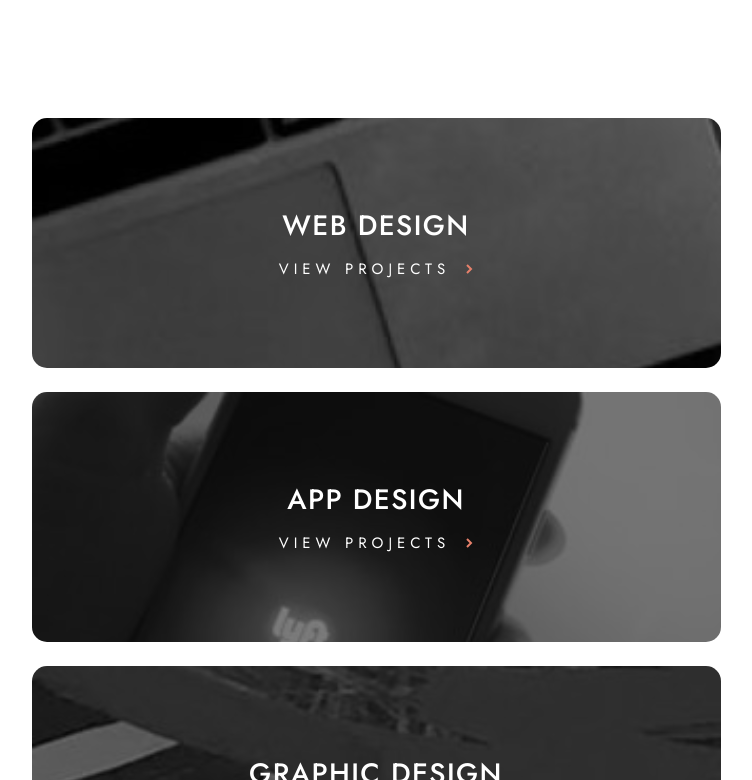
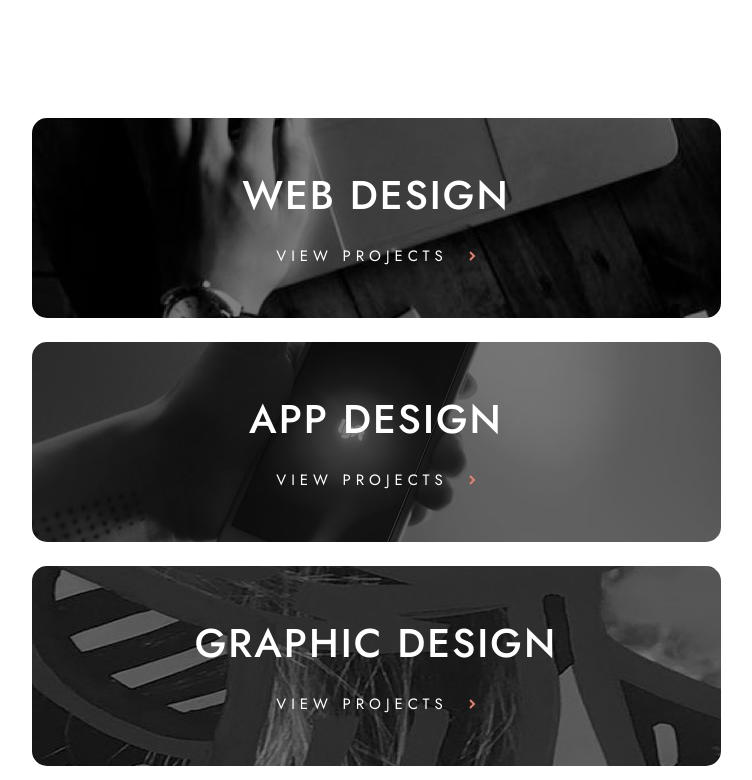
Before and after one commit to richieAiello/designo-website, a React (Vite) app: page / in a window 1280 px wide. Shown: the part 1000-1780 px from the top of the page, without its empty margins (264-1016 px from the left). Built offline with nearby package versions, Linux system fonts and the light colour scheme.

Commit message:
Styles for section design on tablet.

```diff
--- a/src/main.scss
+++ b/src/main.scss
@@ -529,6 +529,36 @@ $gradient-location: #5D0202;
 
   &__icon {
     margin-left: 1rem;
+  }
+
+  @media(min-width: 768px) {
+    &__card {
+      height: 200px;
+
+      &--app {
+        background-image: url(./assets/home/tablet/image-app-design.jpg);
+      }
+
+      &--web {
+        background-image: url(./assets/home/tablet/image-web-design.jpg);
+      }
+
+      &--graphic {
+        background-image: url(./assets/home/tablet/image-graphic-design.jpg);
+      }
+    }
+
+    &__heading {
+      font-size: 2.5rem;
+      line-height: 3rem;
+      letter-spacing: 2px;
+      margin-top: 3.3125rem;
+      margin-bottom: 1.5rem;
+    }
+
+    &__icon {
+      margin-left: 1.3125rem;
+    }
   }
 }
 
```
